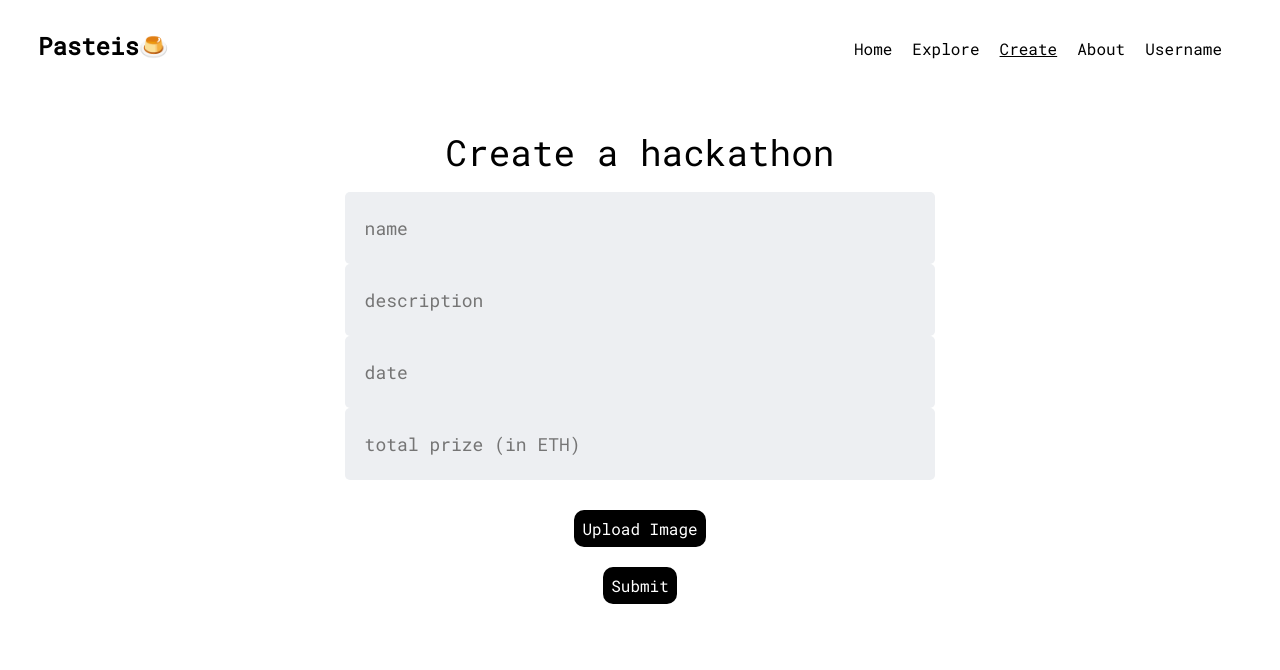
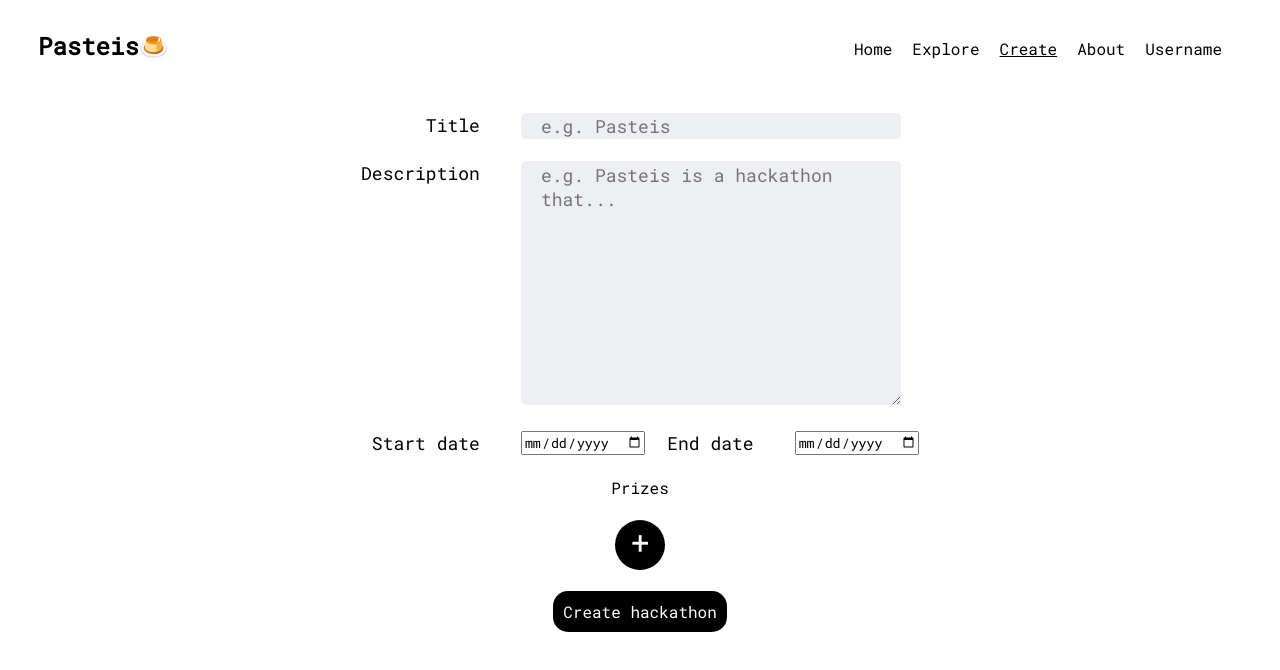
Before and after one commit to Pasteis-de-Web3/Pasteis, a React (Create React App) app in the folder frontend/: page /create in a window 1280 px wide. Shown: the top 670 px of the page. Built offline with nearby package versions, Linux system fonts and the light colour scheme; a web font is replaced by a local one.

Commit message:
Create hackathon page

```diff
--- a/frontend/src/pages/create.js
+++ b/frontend/src/pages/create.js
@@ -7,69 +7,174 @@ const Create = () => {
     const header_items = [
         { content: 'Home', link: '/home' },
         { content: 'Explore', link: '/explore' },
-        { content: 'Create', link: '/create',  selected: true},
+        { content: 'Create', link: '/create', selected: true },
         { content: 'About', link: '/about' },
         { content: 'Username', link: '/user' }, // TODO we need to add the circle with the avatar here. can simply be put in the content
     ];
 
-    const titleStyle = {
-        fontSize: '36px',
+    const listStyle = {
+        display: 'flex',
+        flexDirection: 'row',
+        flexWrap: 'wrap',
+        justifyContent: 'center',
     }
 
-    const listStyle = {
-        display: 'flex',
-        flexDirection: 'column',
-        alignItems: 'center',
-        margin: 'auto',
-        width: '90%',
-        textAlign: 'center',
+    const labelStyle = {
+        fontSize: '18px',
+        textAlign: 'right',
+        paddingRight: '20px',
+        verticalAlign: 'top',
     }
 
     const inputStyle = {
-        width: '50%',
-        marginTop: '-20px',
-        marginBottom: '20px',
+        width: '90%',
         backgroundColor: '#EDEFF2',
         border: 'none',
         borderRadius: '5px',
         fontSize: '18px',
-        height: '70px',
         paddingLeft: '20px',
     }
 
-    const formStyle = {
-        display: 'flex',
-        flexDirection: 'column',
-        alignItems: 'center',
+    const addPrizeStyle = {
         textAlign: 'center',
-        backgroundColor: 'red',
-        flexGrow: 1,
+
     }
 
-    const buttonStyle = {
+    const plusButtonStyle = {
+        backgroundColor: 'black',
+        color: 'white',
+        borderRadius: '100%',
+        width: '50px',
+        height: '50px',
+        fontSize: '32px',
+        cursor: 'pointer',
+        margin: 'auto',
+    }
+
+    const minusButtonStyle = {
+        backgroundColor: 'black',
+        color: 'white',
+        borderRadius: '100%',
+        width: '25px',
+        height: '25px',
+        fontSize: '16px',
+        cursor: 'pointer',
+        margin: 'auto',
+    }
+
+    const [name, setName] = useState('')
+    const [description, setDescription] = useState('')
+    const [startDate, setStartDate] = useState('')
+    const [endDate, setEndDate] = useState('')
+    const [prizes, setPrizes] = useState([])
+
+    const addOption = () => {
+        setPrizes([...prizes, { name: '', value: '' }])
+    }
+
+    const removeOption = (index) => {
+        setPrizes(prizes.filter((_, i) => i !== index))
+    }
+
+    const submitButton = {
         backgroundColor: 'black',
         color: 'white',
         border: 'none',
-        borderRadius: '10px',
+        borderRadius: '15px',
         fontSize: '16px',
-        padding: '8px',
+        padding: '10px',
         cursor: 'pointer',
-        margin: '10px'
     }
 
+    const submitStyle = {
+        margin: 'auto',
+        width: '300px',
+        textAlign: 'center',
+    }
+
+    const submitFn = () => {
+        console.log('Submit')
+        console.log(name, description, startDate, endDate, prizes)
+
+    }
 
     return (
         <>
             <Header options={header_items} />
             <div style={listStyle}>
-                <p style={titleStyle}>Create a hackathon</p>
+                <table style={{ borderSpacing: '20px' }}>
+                    <tbody>
+                        <tr>
+                            <td style={labelStyle} colSpan='1'>
+                                <label>Title</label>
+                            </td>
+                            <td colSpan='3' >
+                                <input style={inputStyle} placeholder="e.g. Pasteis" onChange={(e) => setName(e.target.value) } />
+                            </td>
+                        </tr>
+                        <tr>
+                            <td style={labelStyle} colSpan='1'>
+                                <label>Description</label>
+                            </td>
+                            <td colSpan='3'>
+                                <textarea style={inputStyle} placeholder="e.g. Pasteis is a hackathon that..." rows="10" onChange={(e) => setDescription(e.target.value)} />
+                            </td>
+                        </tr>
+                        <tr>
+                            <td colSpan='1' style={labelStyle}>Start date</td>
+                            <td colSpan='1'><input type="date" onChange={(e) => setStartDate(e.target.value)} /></td>
+                            <td colSpan='1' style={labelStyle}>End date</td>
+                            <td colSpan='1'><input type="date" onChange={(e) => setEndDate(e.target.value)}/></td>
+                        </tr>
+                        <tr>
+                            <td colSpan='4' style={{
+                                textAlign: 'center',
 
-                <input style={inputStyle} placeholder="name" onChange={()=>{}} />
-                <input style={inputStyle} placeholder="description" onChange={()=>{}} />
-                <input style={inputStyle} placeholder="date" onChange={()=>{}} />
-                <input style={inputStyle} placeholder="total prize (in ETH)" onChange={()=>{}} />
-                <button style={buttonStyle}>Upload Image</button>
-                <button style={buttonStyle}>Submit</button>
+                            }}>Prizes</td>
+
+                        </tr>
+                        {
+                            prizes.map((prize, index) => {
+                                return (
+                                    <tr key={index}>
+                                        <td colSpan='2'>
+                                            <input style={inputStyle} placeholder="e.g. First prize"
+                                                value={prize.name}
+                                                onChange={(e) => {
+                                                    prizes[index].name = e.target.value
+                                                    setPrizes([...prizes])
+                                                }}
+                                            />
+                                        </td>
+                                        <td colSpan='1'>
+                                            <input style={inputStyle} type="number" placeholder="e.g. 100"
+                                                value={prize.value}
+                                                onChange={(e) => {
+                                                    prizes[index].value = e.target.value
+                                                    setPrizes([...prizes])
+                                                }}
+                                            />
+                                        </td>
+                                        <td colSpan='1'><button style={minusButtonStyle} onClick={() => removeOption(index)}>-</button></td>
+                                    </tr>
+                                )
+                            })
+                        }
+
+                        <tr>
+                            <td colSpan='4' style={addPrizeStyle}>
+                                <div style={plusButtonStyle} onClick={() => addOption()}>
+                                    +
+                                </div>
+                            </td>
+                        </tr>
+
+                    </tbody>
+                </table>
+            </div>
+
+            <div style={submitStyle}>
+                <button style={submitButton} onClick={submitFn}>Create hackathon</button>
             </div>
         </>
     );
```
